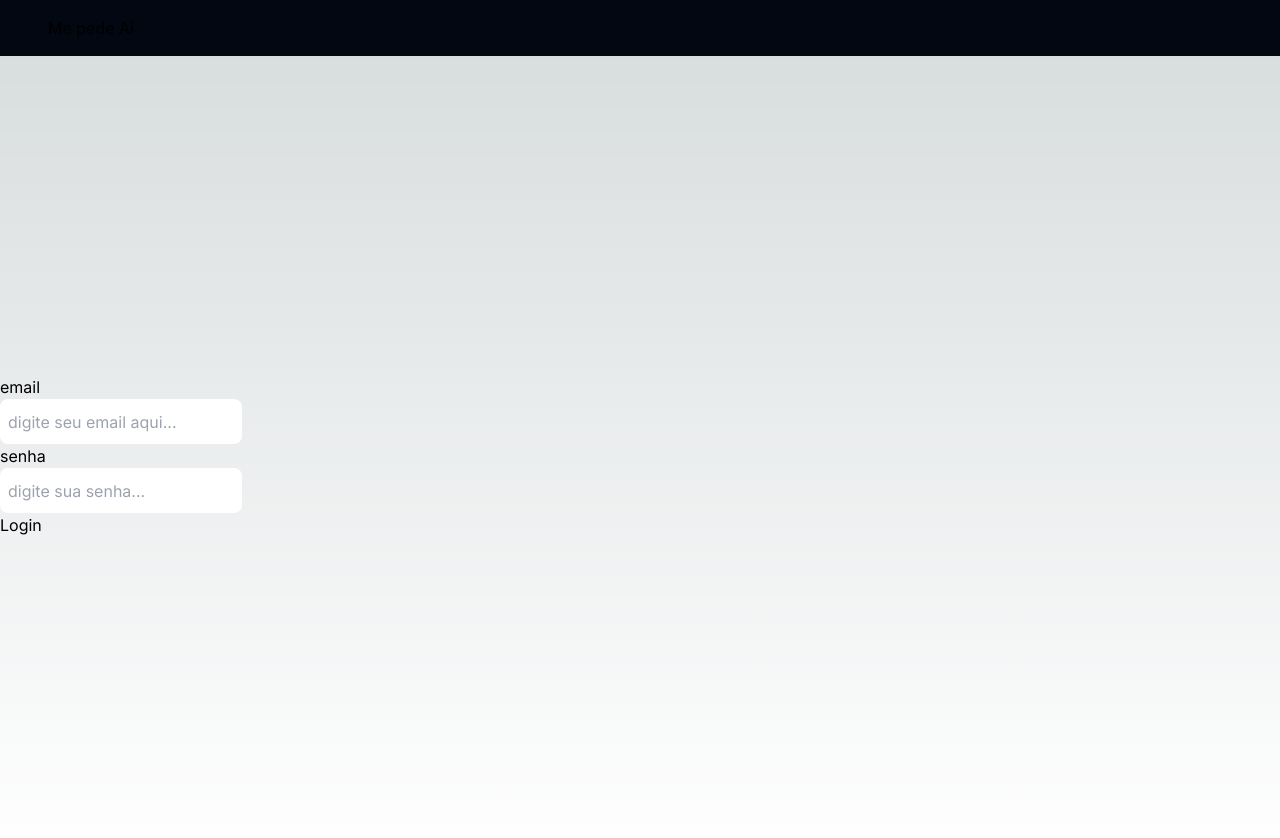
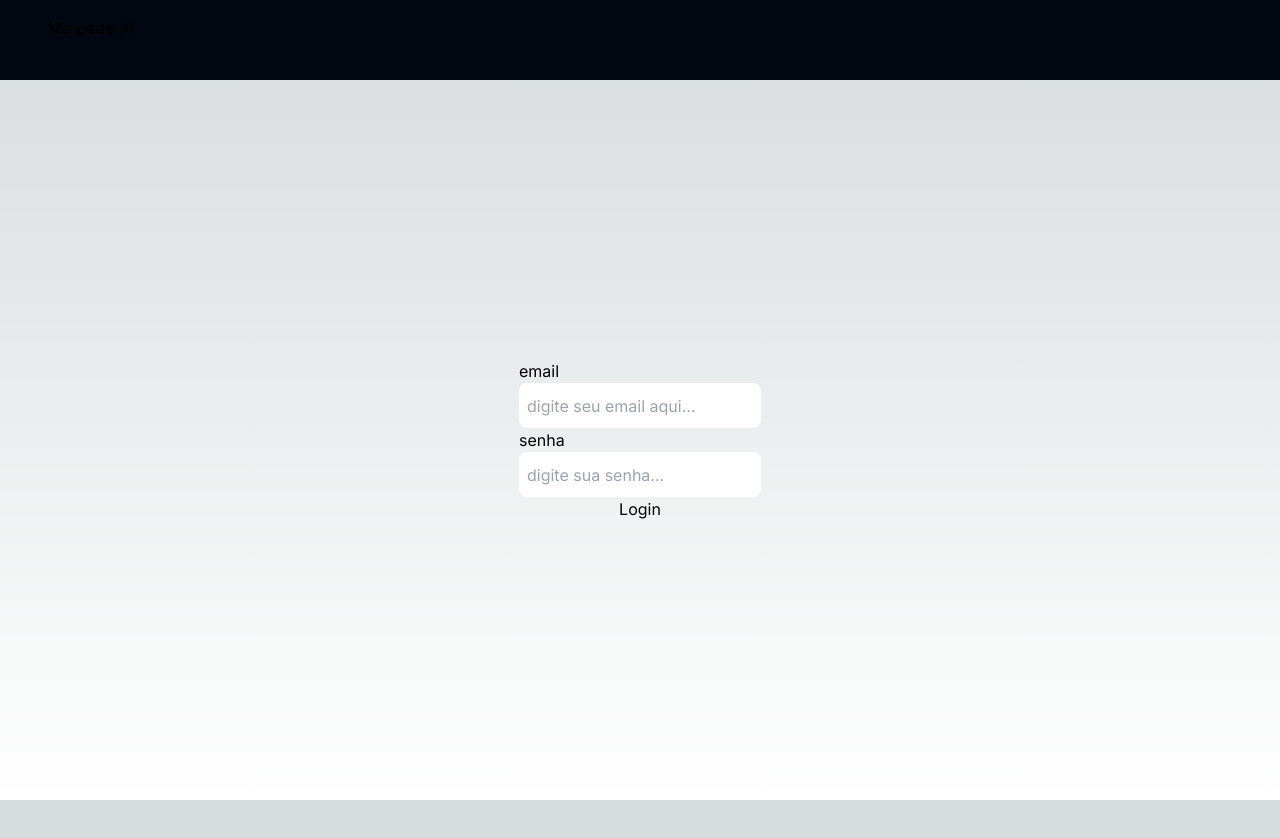
Before and after one commit to AndersonKeller/Me-pedeAi-front, a Next.js app: page /login in a window 1280 px wide. Shown: the top 838 px of the page. After the commit the page ends 800 px from the top, so only its background shows below. Built offline with nearby package versions, Linux system fonts and the light colour scheme.

Commit message:
fix: align items to layout main

```diff
--- a/src/app/layout.tsx
+++ b/src/app/layout.tsx
@@ -18,7 +18,7 @@ export default function RootLayout({
 }) {
   return (
     <html lang="en">
-      <body className={inter.className}>
+      <body className={`${inter.className} min-h-screen`} >
         <ToastContainer
           position="top-center"
           autoClose={3000}
@@ -27,7 +27,7 @@ export default function RootLayout({
           theme="dark"
         />{" "}
         <Header />
-        <main className="w-full my-0 mx-auto flex">{children}</main>
+        <main className="w-full my-0 mx-auto flex min-h-screen  pt-20">{children}</main>
       </body>
     </html>
   );
--- a/src/app/login/page.tsx
+++ b/src/app/login/page.tsx
@@ -2,8 +2,8 @@ import { LoginForm } from "@/components/LoginForm";
 
 export default function Login() {
   return (
-    <main className="h-screen flex items-center justify-center">
+
       <LoginForm />
-    </main>
+
   );
 }
--- a/src/components/LoginForm.tsx
+++ b/src/components/LoginForm.tsx
@@ -31,7 +31,7 @@ export function LoginForm() {
     }
   }
   return (
-    <form autoComplete="off" noValidate onSubmit={handleSubmit(loginHandle)}>
+    <form autoComplete="off" noValidate onSubmit={handleSubmit(loginHandle)} className="w-full flex flex-col items-center justify-center" >
       <Input
         register={register("email")}
         label="email"
--- a/src/components/card/CardShop.tsx
+++ b/src/components/card/CardShop.tsx
@@ -1,15 +1,22 @@
 "use client";
 import { Service } from "@/controller/Api";
+import { useRouter } from "next/navigation";
 import { useEffect, useState } from "react";
 import { toast } from "react-toastify";
 
 export function CardShop() {
   const [url, setUrl] = useState("");
   const api = new Service();
+  const router = useRouter()
   async function getShop() {
     const res = await api.retrieveShop();
     console.log(res);
-    setUrl(res.url);
+    if(res.url){
+
+      setUrl(res.url);
+    }else{
+      router.push("/login")
+    }
   }
   function copyUrl() {
     navigator.clipboard.writeText(url);
--- a/src/components/header/Header.tsx
+++ b/src/components/header/Header.tsx
@@ -3,7 +3,7 @@ import { EstablishInfo } from "./EstablishInfo";
 
 export function Header() {
   return (
-    <header className="p-4 px-12 relative top-0 z-10 bg-gray-950">
+    <header className="p-4 px-12 fixed w-full top-0 z-10 bg-gray-950 h-20">
       <Link href="/">
         {" "}
         <h1>Me pede Ai</h1>
--- a/src/components/menu/Menu.tsx
+++ b/src/components/menu/Menu.tsx
@@ -8,7 +8,7 @@ export function Menu() {
   }
   return (
     <aside className="w-max">
-      <nav className="flex flex-col gap-3 py-4 px-12 pt-32 shadow-lg bg-gray-900 w-max h-screen z-0">
+      <nav className="flex flex-col gap-3 py-4 px-12 pt-32 shadow-lg bg-gray-900 w-max h-[calc(100vh-80px)] z-0">
         <Link href="/loja">Loja</Link>
         <Link href="/cardapio">Cardápio</Link>
 
--- a/src/controller/Api.ts
+++ b/src/controller/Api.ts
@@ -118,9 +118,15 @@ export class Service {
   }
   async retrieveShop() {
     const token = this.cookies["@mepedeAi-token"];
+    try {
+
     const res = await fetch(`${this.baseURL}shop/retrieve`, {
       headers: { ...this.headers, Authorization: `Bearer ${token}` },
     });
+
     return await res.json();
+    } catch (error) {
+      console.log(error)
+    }
   }
 }
```
